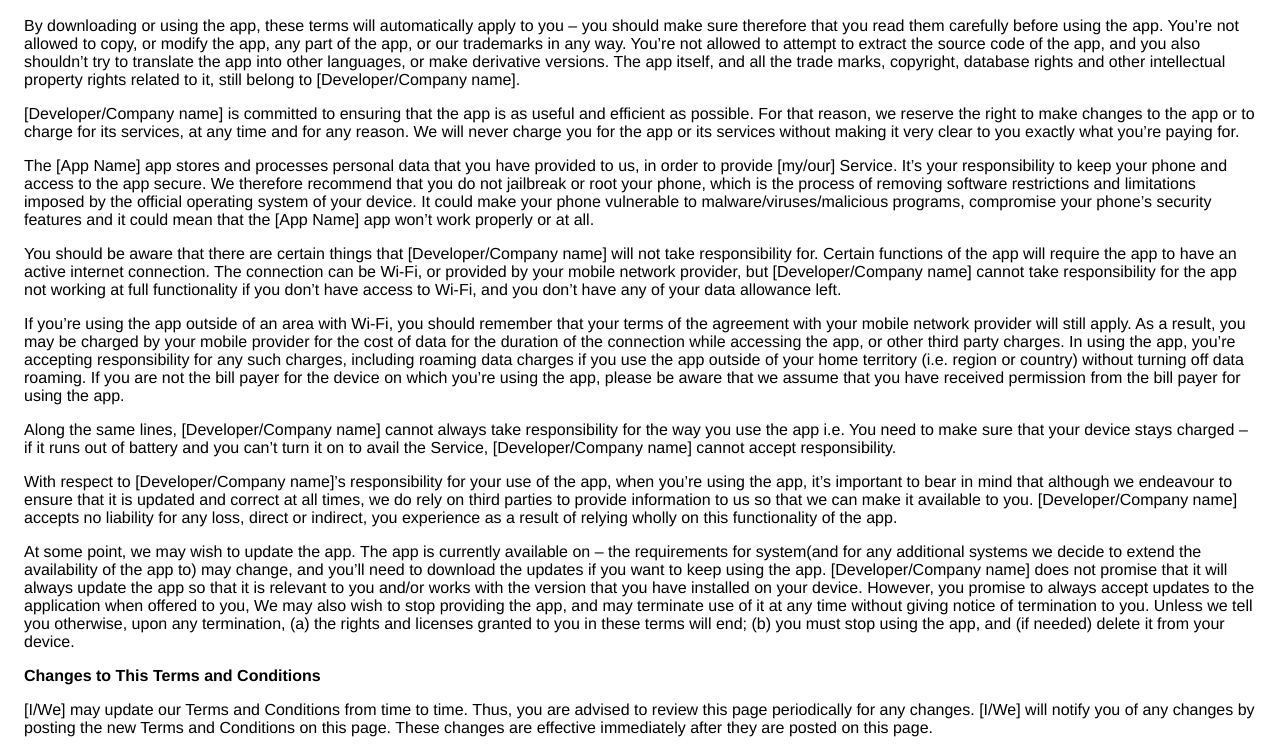
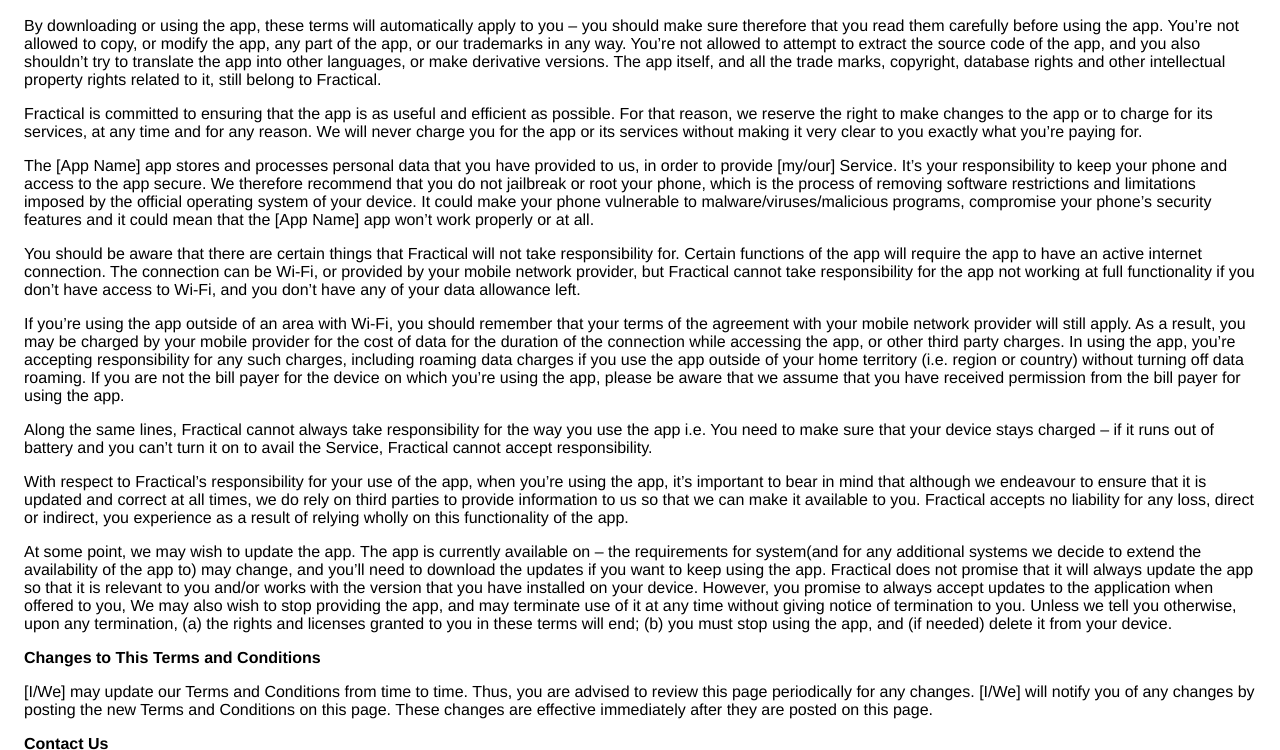
Before and after one commit to bcgilliom/bcgilliom.github.io, a plain HTML site: page terms.html in a window 1280 px wide. Shown: the part 75-825 px from the top of the page. Drawn offline with Linux system fonts and the light colour scheme.

Commit message:
company name

```diff
--- a/terms.html
+++ b/terms.html
@@ -12,7 +12,7 @@
                     app, any part of the app, or our trademarks in any way. You’re not allowed to attempt to extract the
                     source code of the app, and you also shouldn’t try to translate the app into other languages, or make
                     derivative versions. The app itself, and all the trade marks, copyright, database rights and other intellectual
-                    property rights related to it, still belong to [Developer/Company name].</p> <p>[Developer/Company name] is committed to ensuring that the app is as useful and efficient as possible. For
+                    property rights related to it, still belong to Fractical.</p> <p>Fractical is committed to ensuring that the app is as useful and efficient as possible. For
                     that reason, we reserve the right to make changes to the app or to charge for its services, at any time
                     and for any reason. We will never charge you for the app or its services without making it very clear
                     to you exactly what you’re paying for.</p> <p>The [App Name] app stores and processes personal data that you have provided to us, in order to provide
@@ -20,9 +20,9 @@
                     recommend that you do not jailbreak or root your phone, which is the process of removing software restrictions
                     and limitations imposed by the official operating system of your device. It could make your phone vulnerable
                     to malware/viruses/malicious programs, compromise your phone’s security features and it could mean that
-                    the [App Name] app won’t work properly or at all. </p> <p>You should be aware that there are certain things that [Developer/Company name] will not take responsibility
+                    the [App Name] app won’t work properly or at all. </p> <p>You should be aware that there are certain things that Fractical will not take responsibility
                     for. Certain functions of the app will require the app to have an active internet connection. The connection
-                    can be Wi-Fi, or provided by your mobile network provider, but [Developer/Company name] cannot take responsibility
+                    can be Wi-Fi, or provided by your mobile network provider, but Fractical cannot take responsibility
                     for the app not working at full functionality if you don’t have access to Wi-Fi, and you don’t have any
                     of your data allowance left.
                     </p><p></p><p>If you’re using the app outside of an area with Wi-Fi, you should remember that your terms of the
@@ -32,16 +32,16 @@
                         charges, including roaming data charges if you use the app outside of your home territory (i.e. region
                         or country) without turning off data roaming. If you are not the bill payer for the device on which
                         you’re using the app, please be aware that we assume that you have received permission from the bill
-                        payer for using the app.</p> <p>Along the same lines, [Developer/Company name] cannot always take responsibility for the way you use
+                        payer for using the app.</p> <p>Along the same lines, Fractical cannot always take responsibility for the way you use
                         the app i.e. You need to make sure that your device stays charged – if it runs out of battery and
-                        you can’t turn it on to avail the Service, [Developer/Company name] cannot accept responsibility.</p> <p>With respect to [Developer/Company name]’s responsibility for your use of the app, when you’re using
+                        you can’t turn it on to avail the Service, Fractical cannot accept responsibility.</p> <p>With respect to Fractical’s responsibility for your use of the app, when you’re using
                         the app, it’s important to bear in mind that although we endeavour to ensure that it is updated and
                         correct at all times, we do rely on third parties to provide information to us so that we can make
-                        it available to you. [Developer/Company name] accepts no liability for any loss, direct or indirect,
+                        it available to you. Fractical accepts no liability for any loss, direct or indirect,
                         you experience as a result of relying wholly on this functionality of the app.</p> <p>At some point, we may wish to update the app. The app is currently available on  – the
                         requirements for system(and for any additional systems we decide to extend the availability
                         of the app to) may change, and you’ll need to download the updates if you want to keep using the
-                        app. [Developer/Company name] does not promise that it will always update the app so that it is relevant
+                        app. Fractical does not promise that it will always update the app so that it is relevant
                         to you and/or works with the  version that you have installed on your device. However,
                         you promise to always accept updates to the application when offered to you, We may also wish to
                         stop providing the app, and may terminate use of it at any time without giving notice of termination
```
